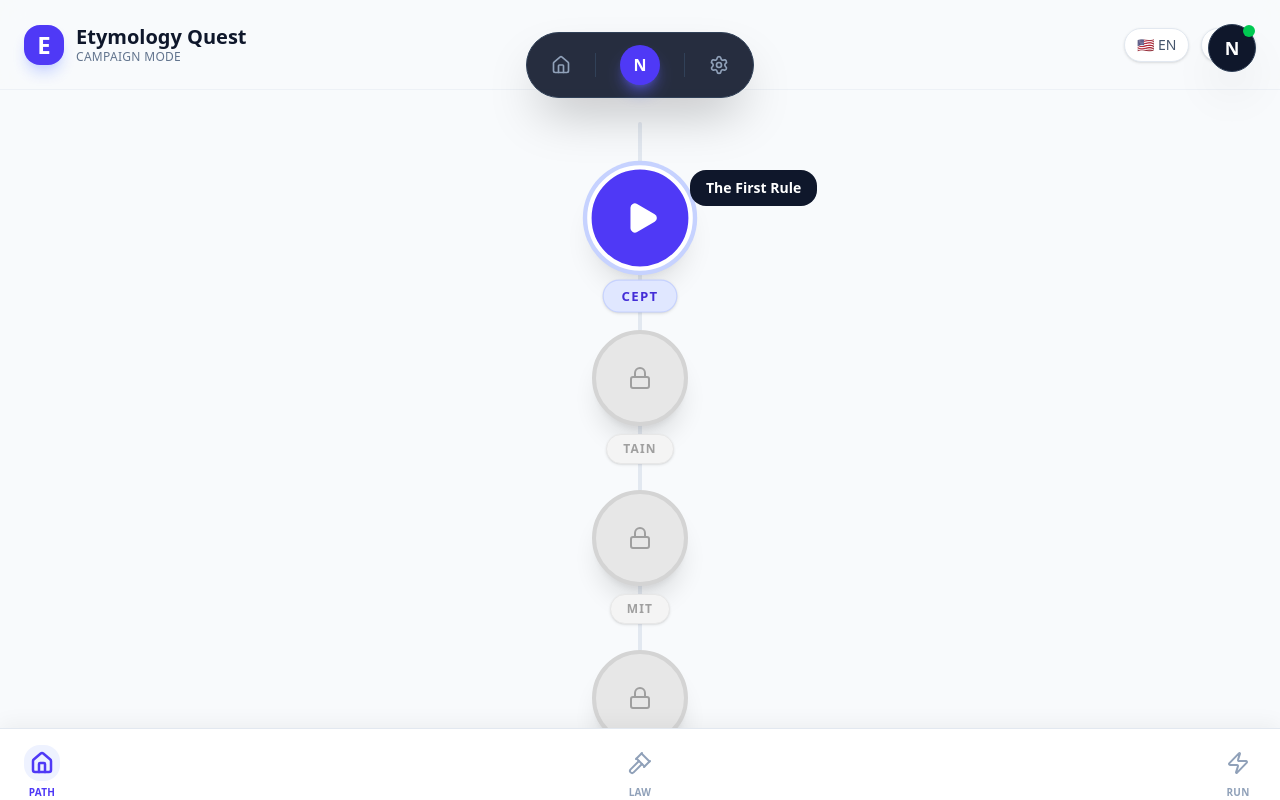
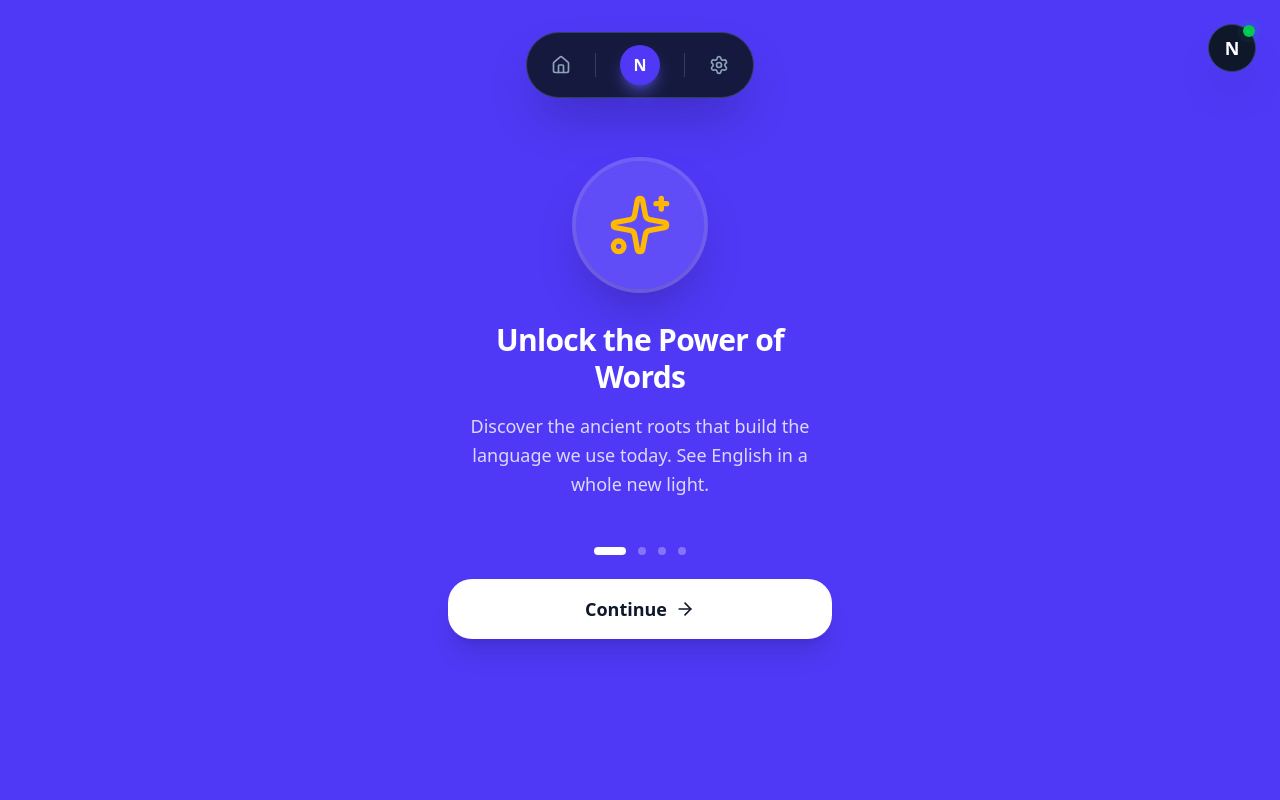
Before and after one commit to koukidel/etymology-drops, a Next.js app: page / in a window 1280 px wide. Shown: the top 800 px of the page. Built offline with nearby package versions, Linux system fonts and the light colour scheme.

Commit message:
Add onboarding slides

```diff
--- a/src/app/page.tsx
+++ b/src/app/page.tsx
@@ -4,9 +4,24 @@ import { CampaignPath } from "@/components/campaign/CampaignPath";
 import { BottomNav } from "@/components/layout/BottomNav";
 import { LanguageSwitcher } from "@/components/layout/LanguageSwitcher";
 import { useTranslation } from "@/hooks/useTranslation";
+import { useGameStore } from "@/store/useGameStore";
+import { OnboardingSlides } from "@/components/onboarding/OnboardingSlides";
+import { useEffect, useState } from "react";
 
 export default function Home() {
   const { t } = useTranslation();
+  const { hasSeenOnboarding } = useGameStore();
+  const [isMounted, setIsMounted] = useState(false);
+
+  useEffect(() => {
+    setIsMounted(true);
+  }, []);
+
+  if (!isMounted) return null; // Prevent hydration mismatch
+
+  if (!hasSeenOnboarding) {
+    return <OnboardingSlides />;
+  }
 
   return (
     <main className="min-h-screen bg-slate-50 pb-20">
--- /dev/null
+++ b/src/components/onboarding/OnboardingSlides.tsx
@@ -0,0 +1,104 @@
+"use client";
+
+import { useState } from "react";
+import { motion, AnimatePresence } from "framer-motion";
+import { useGameStore } from "@/store/useGameStore";
+import { ArrowRight, Check, Sparkles, BookOpen, Hammer, Trophy } from "lucide-react";
+
+const SLIDES = [
+    {
+        id: "welcome",
+        title: "Unlock the Power of Words",
+        description: "Discover the ancient roots that build the language we use today. See English in a whole new light.",
+        icon: <Sparkles size={64} className="text-amber-400" />,
+        color: "bg-indigo-600"
+    },
+    {
+        id: "roots",
+        title: "Collect Ancient Roots",
+        description: "Every word has a history. Collect roots like 'Chron' (Time) or 'Phon' (Sound) to expand your vocabulary.",
+        icon: <BookOpen size={64} className="text-emerald-400" />,
+        color: "bg-slate-800"
+    },
+    {
+        id: "crafting",
+        title: "Forge New Words",
+        description: "Enter the Crafting Lab to combine prefixes, roots, and suffixes. Create words like 'Re-construct-ion'.",
+        icon: <Hammer size={64} className="text-indigo-400" />,
+        color: "bg-slate-900"
+    },
+    {
+        id: "mastery",
+        title: "Prove Your Mastery",
+        description: "Challenge Bosses, earn badges, and climb the leaderboard. Your journey to etymology mastery begins now.",
+        icon: <Trophy size={64} className="text-yellow-400" />,
+        color: "bg-indigo-900"
+    }
+];
+
+export function OnboardingSlides() {
+    const [index, setIndex] = useState(0);
+    const { completeOnboarding } = useGameStore();
+
+    const currentSlide = SLIDES[index];
+    const isLast = index === SLIDES.length - 1;
+
+    const handleNext = () => {
+        if (isLast) {
+            completeOnboarding();
+        } else {
+            setIndex(prev => prev + 1);
+        }
+    };
+
+    return (
+        <div className={`fixed inset-0 z-[100] flex flex-col items-center justify-center text-white transition-colors duration-500 ${currentSlide.color}`}>
+            <div className="w-full max-w-md px-8 flex flex-col items-center text-center">
+
+                <AnimatePresence mode="wait">
+                    <motion.div
+                        key={currentSlide.id}
+                        initial={{ opacity: 0, y: 20, scale: 0.9 }}
+                        animate={{ opacity: 1, y: 0, scale: 1 }}
+                        exit={{ opacity: 0, y: -20, scale: 0.9 }}
+                        transition={{ duration: 0.4 }}
+                        className="flex flex-col items-center"
+                    >
+                        <div className="mb-8 p-8 bg-white/10 rounded-full backdrop-blur-sm shadow-2xl ring-4 ring-white/20">
+                            {currentSlide.icon}
+                        </div>
+
+                        <h2 className="text-3xl font-black mb-4 tracking-tight leading-tight">
+                            {currentSlide.title}
+                        </h2>
+
+                        <p className="text-lg text-white/80 leading-relaxed mb-12">
+                            {currentSlide.description}
+                        </p>
+                    </motion.div>
+                </AnimatePresence>
+
+                {/* Controls */}
+                <div className="w-full flex flex-col items-center gap-6">
+                    {/* Dots */}
+                    <div className="flex gap-3">
+                        {SLIDES.map((_, i) => (
+                            <div
+                                key={i}
+                                className={`h-2 rounded-full transition-all duration-300 ${i === index ? "w-8 bg-white" : "w-2 bg-white/30"}`}
+                            />
+                        ))}
+                    </div>
+
+                    <button
+                        onClick={handleNext}
+                        className="w-full py-4 bg-white text-slate-900 rounded-2xl font-bold text-lg shadow-xl hover:scale-105 active:scale-95 transition-all flex items-center justify-center gap-2"
+                    >
+                        {isLast ? "Get Started" : "Continue"}
+                        {isLast ? <Check size={20} /> : <ArrowRight size={20} />}
+                    </button>
+                </div>
+            </div>
+        </div>
+    );
+}
--- a/src/store/useGameStore.ts
+++ b/src/store/useGameStore.ts
@@ -24,6 +24,10 @@ interface GameState {
     // The Grimoire (Word Forge)
     customWords: { id: string; word: string; definition: string; parts: string[] }[];
     addCustomWord: (word: string, definition: string, parts: string[]) => void;
+
+    // Onboarding
+    hasSeenOnboarding: boolean;
+    completeOnboarding: () => void;
 }
 
 export const useGameStore = create<GameState>()(
@@ -105,6 +109,9 @@ export const useGameStore = create<GameState>()(
                     return {};
                 }
             }),
+
+            hasSeenOnboarding: false,
+            completeOnboarding: () => set({ hasSeenOnboarding: true }),
         }),
         {
             name: 'etymology-quest-storage',
```
